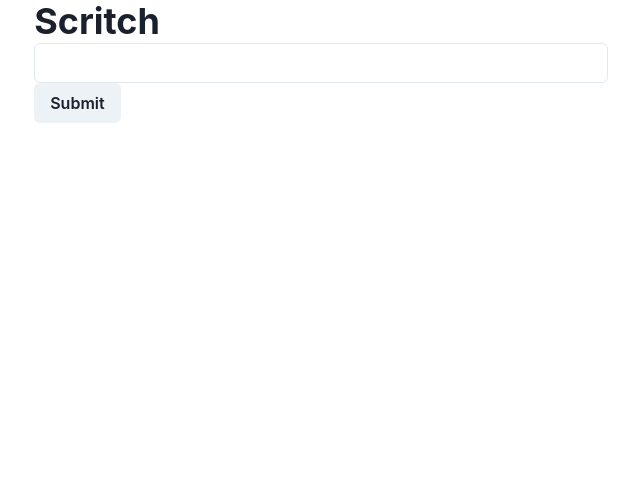
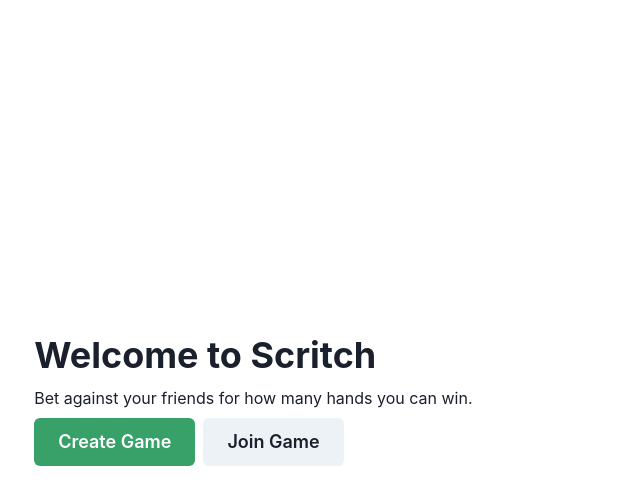
Before and after one commit to surreptus/scritch, a React (Create React App) app: page / in a window 1280 px wide. Shown: the top 504 px of the page, without its empty margins (319-959 px from the left). Built offline with nearby package versions, Linux system fonts and the light colour scheme; no server answers.

Commit message:
feat: add join and create, home page

```diff
--- /dev/null
+++ b/src/pages/games/create/index.tsx
@@ -0,0 +1,40 @@
+import React from 'react'
+import { Form, Field, FieldProps, Formik } from 'formik'
+import { Text, Container, Heading, Input, Button } from '@chakra-ui/react'
+
+interface FormValues {
+  name: string;
+}
+
+const INITIAL_VALUES: FormValues = {
+  name: ''
+}
+
+export default function Create () {
+  const handleSubmit = () => {}
+
+  return (
+    <Container>
+      <Heading>
+       Create Game
+      </Heading>
+
+      <Text>
+        Enter your name and we'll create a new game room for you to invite
+        your friends.
+      </Text>
+
+      <Formik initialValues={INITIAL_VALUES} onSubmit={handleSubmit}>
+        <Form>
+          <Field name='name'>
+            {({ field }: FieldProps) => <Input {...field} />}
+          </Field>
+
+          <Button type='submit'>
+            Submit
+          </Button>
+        </Form>
+      </Formik>
+    </Container>
+  )
+}
--- a/src/pages/games/index.tsx
+++ b/src/pages/games/index.tsx
@@ -2,10 +2,20 @@ import React from 'react'
 import { Route, Switch } from 'react-router-dom'
 
 import Game from './[id]'
+import Join from './join'
+import Create from './create'
 
 export default function Games () {
   return (
     <Switch>
+      <Route path='/games/join'>
+        <Join />
+      </Route>
+
+      <Route path='/games/create'>
+        <Create />
+      </Route>
+
       <Route path='/games/:id'>
         <Game />
       </Route>
--- /dev/null
+++ b/src/pages/games/join/index.tsx
@@ -0,0 +1,40 @@
+import React from 'react'
+import { useHistory } from 'react-router-dom'
+import { Form, Field, FieldProps, Formik } from 'formik'
+import { Container, Heading, Input, Button } from '@chakra-ui/react'
+
+interface FormValues {
+  code: string;
+}
+
+const INITIAL_VALUES: FormValues = {
+  code: ''
+}
+
+export default function Join () {
+  const history = useHistory()
+
+  const handleSubmit = ({ code }: FormValues) => {
+    history.push(`${code}`)
+  }
+
+  return (
+    <Container>
+      <Heading>
+        Join Game
+      </Heading>
+
+      <Formik initialValues={INITIAL_VALUES} onSubmit={handleSubmit}>
+        <Form>
+          <Field name='code'>
+            {({ field }: FieldProps) => <Input {...field} />}
+          </Field>
+
+          <Button type='submit'>
+            Submit
+          </Button>
+        </Form>
+      </Formik>
+    </Container>
+  )
+}
--- a/src/pages/index.tsx
+++ b/src/pages/index.tsx
@@ -1,35 +1,35 @@
 import React from 'react'
-import { Form, Field, FieldProps, Formik } from 'formik'
-import { Container, Heading, Input, Button } from '@chakra-ui/react'
-
-interface FormValues {
-  name: string;
-}
-
-const INITIAL_VALUES: FormValues = {
-  name: ''
-}
+import { Link } from 'react-router-dom'
+import { Container,
+  Stack,
+  Heading,
+  Text,
+  Button,
+  ButtonGroup
+} from '@chakra-ui/react'
 
 export default function Home () {
-  const handleSubmit = () => {}
-
   return (
     <Container>
-      <Heading>
-        Scritch
-      </Heading>
+      <Stack direction='column' height='100vh' justifyContent='center'>
+        <Heading>
+          Welcome to Scritch
+        </Heading>
 
-      <Formik initialValues={INITIAL_VALUES} onSubmit={handleSubmit}>
-        <Form>
-          <Field name='name'>
-            {({ field }: FieldProps) => <Input {...field} />}
-          </Field>
+        <Text>
+          Bet against your friends for how many hands you can win.
+        </Text>
 
-          <Button type='submit'>
-            Submit
+        <ButtonGroup>
+          <Button as={Link} to='/games/create' colorScheme='green' size='lg'>
+            Create Game
           </Button>
-        </Form>
-      </Formik>
+
+          <Button as={Link} to='games/join' size='lg'>
+            Join Game
+          </Button>
+        </ButtonGroup>
+      </Stack>
     </Container>
   )
 }
```
